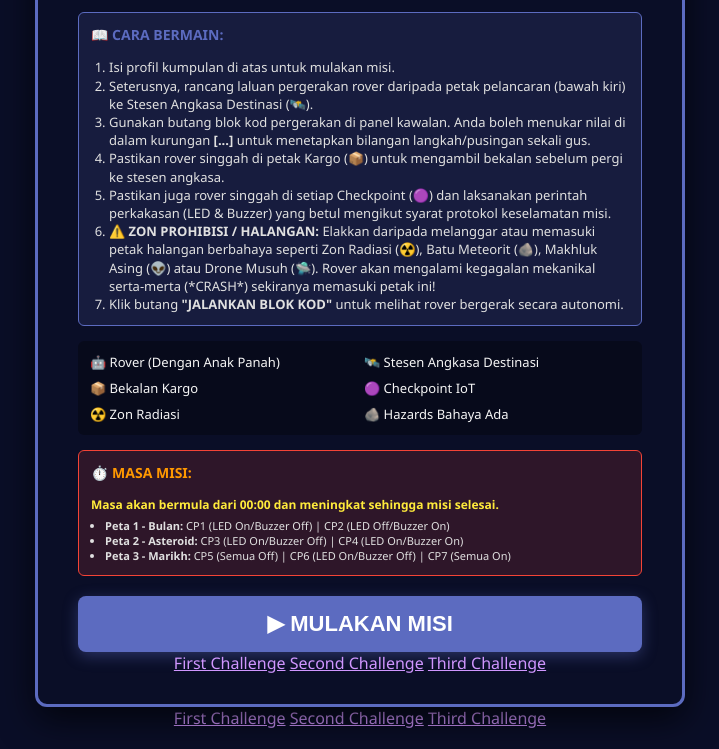
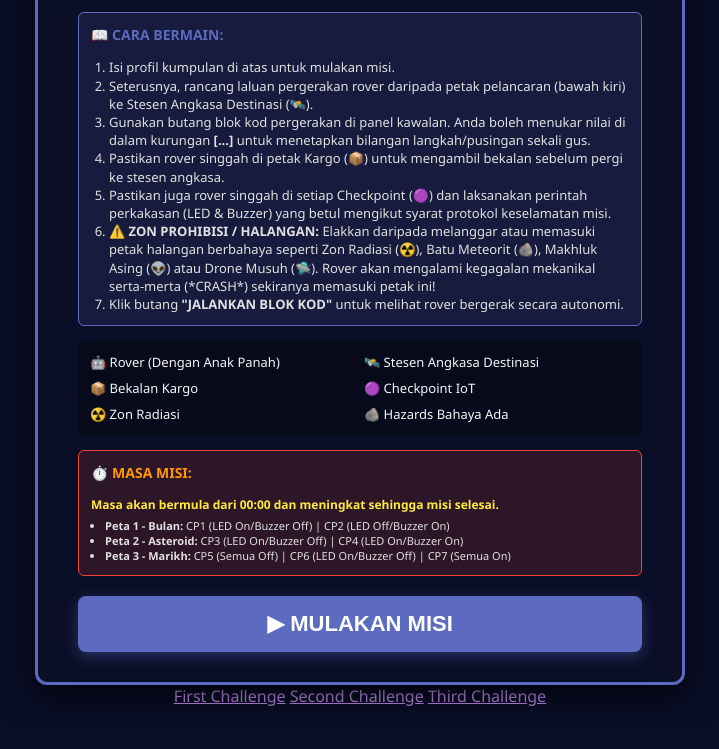
Before and after one commit to acutelesson/techtriathlon, a plain HTML site: page fc1.HTML in a window 1280 px wide. Shown: the part 413-1162 px from the top of the page, without its empty margins (280-999 px from the left). After the commit the page ends 1140 px from the top, so only its background shows below. Drawn offline with Linux system fonts and the light colour scheme.

Commit message:
Update fc1.HTML

```diff
--- a/fc1.HTML
+++ b/fc1.HTML
@@ -828,10 +828,7 @@
         </div>
 
         <button class="play-btn" id="btnStartMission" onclick="startGame()">▶ MULAKAN MISI</button>
-	<nav>
-  <a href="index.html">First Challenge</a>
-  <a href="dron.html">Second Challenge</a>
-  <a href="fc1.HTML">Third Challenge</a>
+
     </div>
 
     <div class="main-game-wrapper" id="mainGameWrapper">
```
